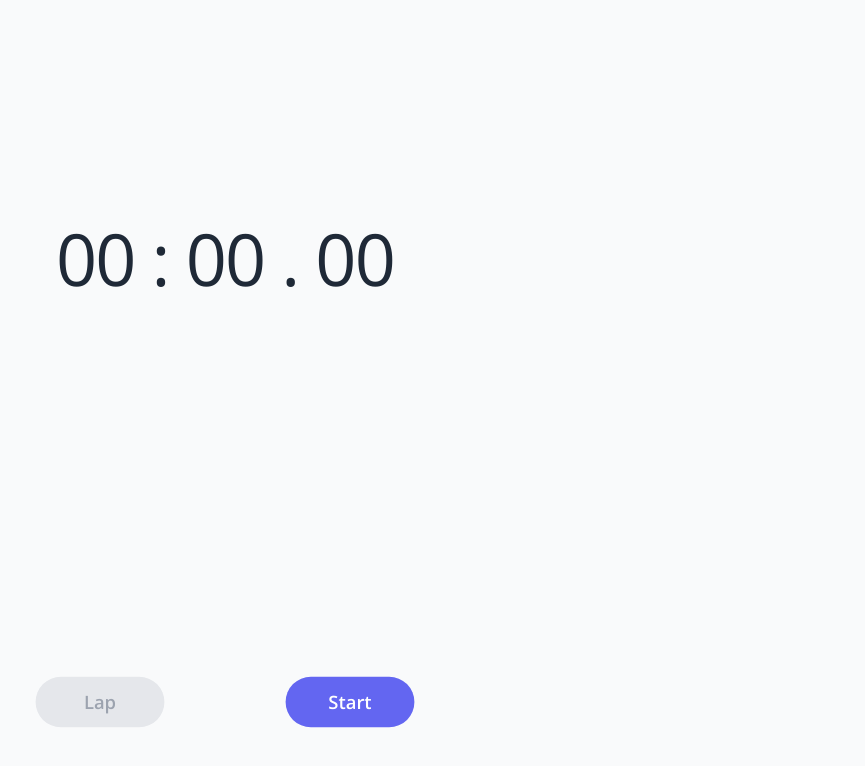
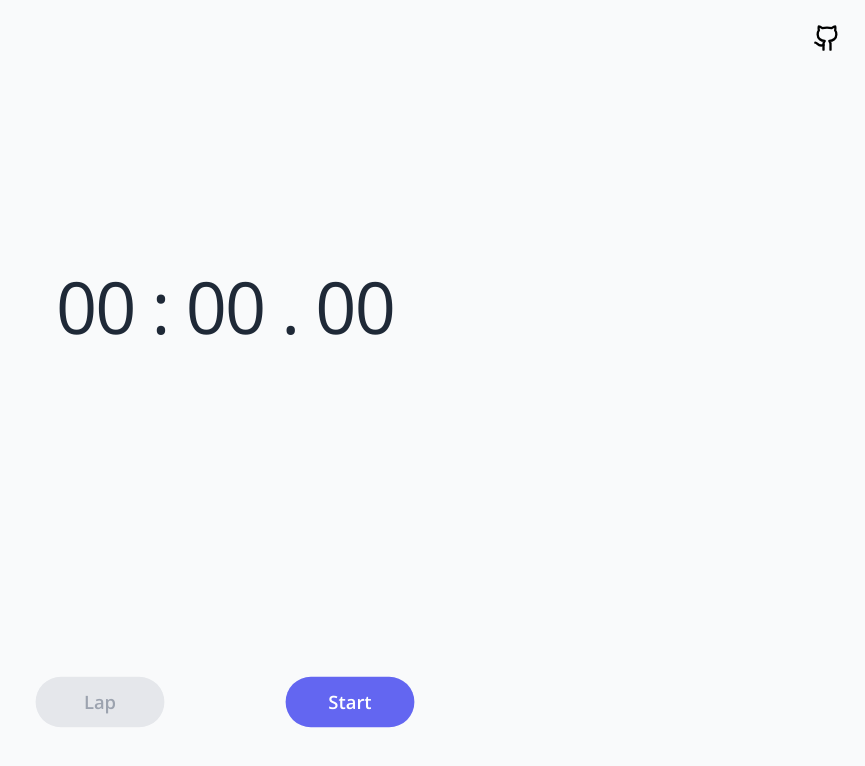
Before and after one commit to abizek/kloc, a React (Vite) app: page / in a window 1280 px wide. Shown: the top 766 px of the page, without its empty margins (415-1280 px from the left). Built offline with nearby package versions, Linux system fonts and the light colour scheme.

Commit message:
add header with github link

```diff
--- a/src/App.tsx
+++ b/src/App.tsx
@@ -1,17 +1,28 @@
 import { useMachine } from '@xstate/react'
 import { AnimatePresence, motion } from 'framer-motion'
+import { Github } from 'lucide-react'
 import { stopwatchMachine } from './stopwatchMachine'
 import { Stopwatch } from './components/Stopwatch'
 import { LapTimes } from './components/LapTimes'
+import { Footer } from './components/Footer'
 import { cn } from './utils'
-import { Footer } from './components/Footer'
 
 function App() {
   const [snapshot, send] = useMachine(stopwatchMachine)
   const { elapsed, lapElapsed, laps } = snapshot.context
 
   return (
-    <div className="grid min-h-svh w-full grid-rows-[auto_max(100px,_15svh)] bg-gray-50 dark:bg-black">
+    <div className="grid min-h-svh w-full grid-rows-[48px_auto_max(100px,_15svh)] bg-gray-50 dark:bg-black">
+      <header className="z-10 flex w-full justify-end p-6">
+        <a
+          href="https://github.com/abizek/stopwatch"
+          target="_blank"
+          rel="noreferrer"
+          className='h-fit'
+        >
+          <Github className="size-7 dark:stroke-gray-50" />
+        </a>
+      </header>
       <motion.main
         layout
         className={cn(
```
